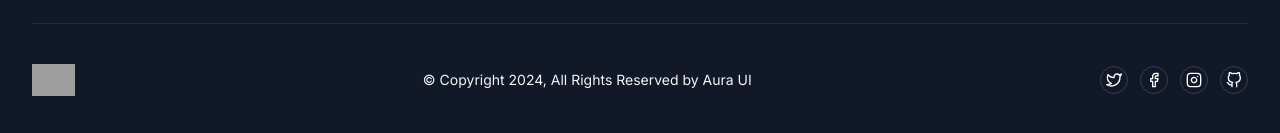
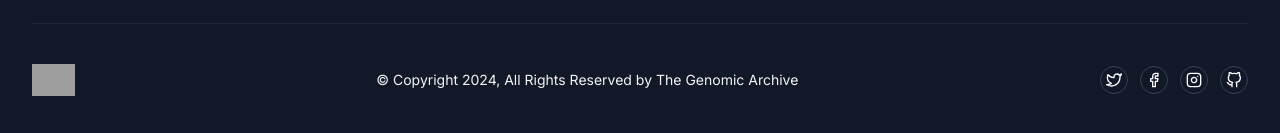
Before and after one commit to ArsalaanAhmad/Genomic-Archive, a Next.js app: page / in a window 1280 px wide. Shown: the part 4024-4157 px from the top of the page. Built offline with nearby package versions, Linux system fonts and the light colour scheme; grey boxes are pictures that could not be loaded.

Commit message:
Footer update

```diff
--- a/app/Components/Footer.js
+++ b/app/Components/Footer.js
@@ -130,7 +130,7 @@ const Footer = () => {
           </ul>
 
           <p className="w-full mt-8 text-sm text-center text-gray-100 md:mt-0 md:w-auto md:order-2">
-            © Copyright 2024, All Rights Reserved by Aura UI
+            © Copyright 2024, All Rights Reserved by The Genomic Archive
           </p>
         </div>
       </div>
```
